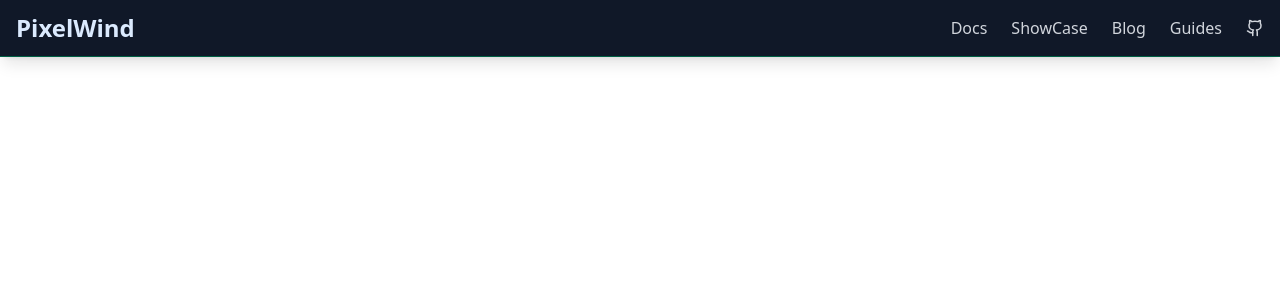
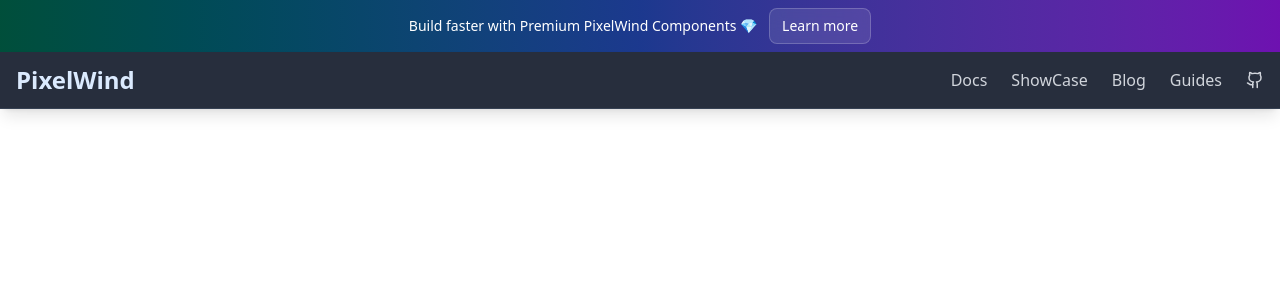
Before and after one commit to 1-DARK/PixelWind, a React (Vite) app in the folder frontend/: page / in a window 1280 px wide. Shown: the top 300 px of the page. Built offline with nearby package versions, Linux system fonts and the light colour scheme.

Commit message:
fix navbar

```diff
--- a/frontend/src/component/Navbar.tsx
+++ b/frontend/src/component/Navbar.tsx
@@ -2,6 +2,7 @@ import { useState } from "react";
 import { Link } from "react-router-dom";
 import { Github, Menu, X } from "lucide-react";
 import { motion, AnimatePresence } from "framer-motion";
+import { Button } from "../components/ui/button";
 
 const Navbar = () => {
   const [menuOpen, setMenuOpen] = useState(false);
@@ -14,13 +15,24 @@ const Navbar = () => {
   ];
 
   return (
-    <header className="fixed text-white top-0 left-0 w-full backdrop-blur-md bg-gray-900 shadow-lg z-50 transition-all duration-300 border-b border-emerald-800">
+    <header className="fixed top-0 left-0 w-full z-50 text-white">
+      <div className="hidden sm:flex w-full bg-linear-to-r from-emerald-900 via-blue-900 to-purple-800 text-center py-2 text-sm justify-center items-center gap-3">
+        <span className="text-white font-medium">
+          Build faster with Premium PixelWind Components 💎
+        </span>
+        <Link to={"/aaa"}>
+          <Button className="bg-white/10 hover:bg-white/20 text-white text-sm px-3 py-1 rounded-md border border-white/20 backdrop-blur-sm transition-all">
+            Learn more
+          </Button>
+        </Link>
+      </div>
+
+      <div className="backdrop-blur-md bg-gray-900/90 border-b border-gray-700 shadow-lg">
         <div className="container mx-auto px-4 py-3 flex justify-between items-center">
-        {/* Left Side - Logo + Menu Button */}
           <div className="flex items-center gap-4">
             <button
               onClick={() => setMenuOpen(!menuOpen)}
-            className="lg:hidden text-gray-300 hover:text-emerald-400 transition duration-300"
+              className="lg:hidden text-gray-300 transition duration-300"
             >
               {menuOpen ? <X size={26} /> : <Menu size={26} />}
             </button>
@@ -33,7 +45,6 @@ const Navbar = () => {
             </Link>
           </div>
 
-        {/* Right Side - Links + GitHub */}
           <div className="flex items-center gap-6">
             <nav className="hidden lg:flex items-center gap-6">
               {navLinks.map((link) => (
@@ -49,14 +60,14 @@ const Navbar = () => {
 
             <a
               href="https://github.com/1-DARK/PixelWind.git"
-            className="flex items-center gap-2 text-gray-300 transition duration-300 ease-in-out"
+              className="flex items-center gap-2 text-gray-300  transition duration-300 ease-in-out"
             >
               <Github size={18} />
             </a>
           </div>
         </div>
+      </div>
 
-      {/* Mobile Menu */}
       <AnimatePresence>
         {menuOpen && (
           <>
@@ -65,7 +76,7 @@ const Navbar = () => {
               animate={{ opacity: 1 }}
               exit={{ opacity: 0 }}
               transition={{ duration: 0.3 }}
-              className="fixed inset-0 bg-gray-900 backdrop-blur-sm lg:hidden z-40"
+              className="fixed inset-0 bg-gray-900/90 backdrop-blur-sm lg:hidden z-40"
               onClick={() => setMenuOpen(false)}
             />
             <motion.div
@@ -85,7 +96,7 @@ const Navbar = () => {
                 </Link>
                 <button
                   onClick={() => setMenuOpen(false)}
-                  className="text-gray-300  transition"
+                  className="text-gray-300 transition"
                 >
                   <X size={26} />
                 </button>
```
Lines whose indentation alone changed are shown as unchanged.
